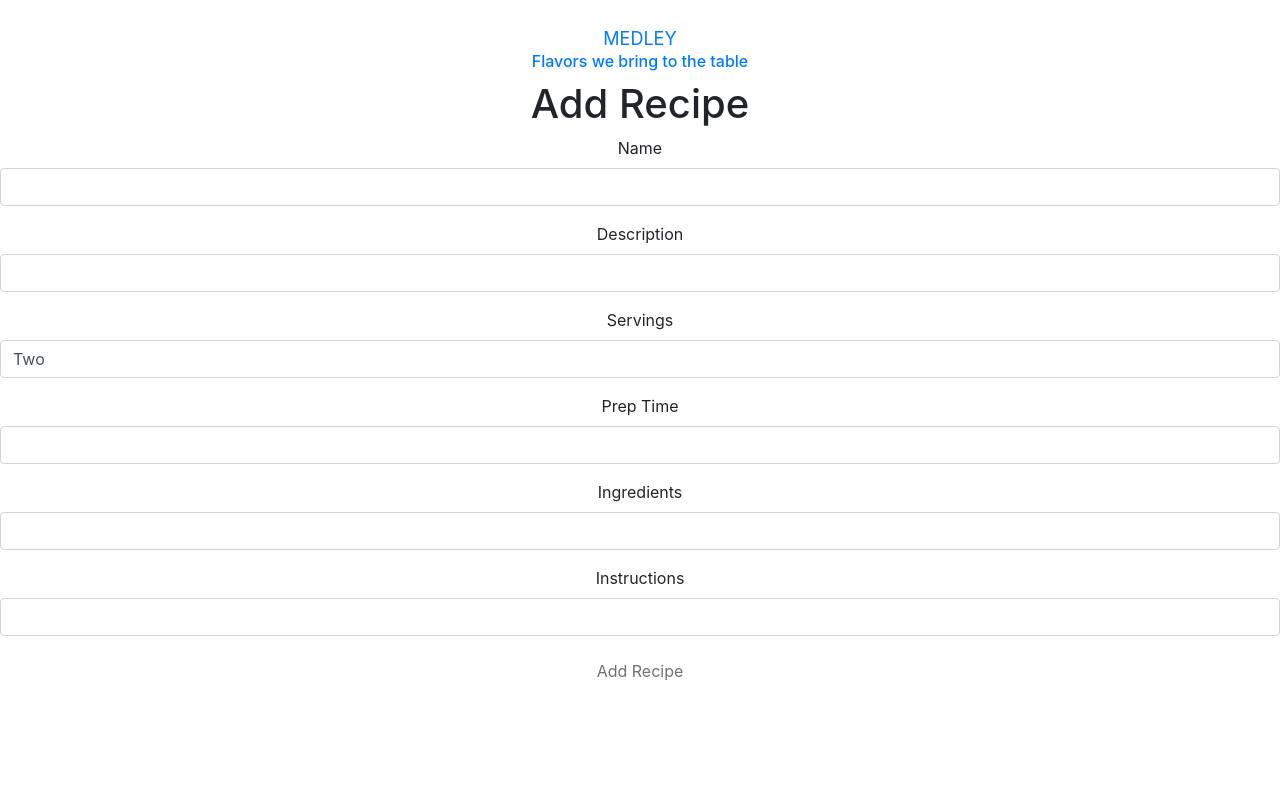
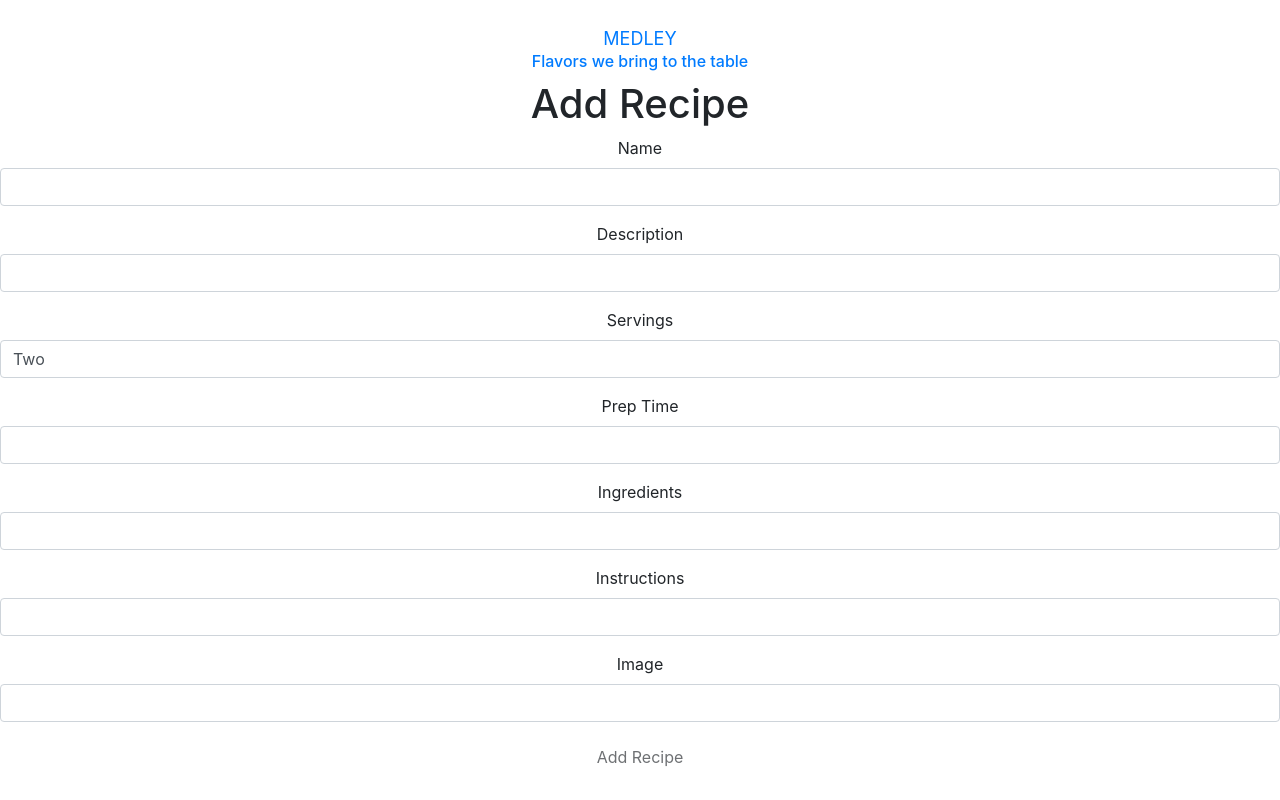
Before and after one commit to hoseaisnotjose/medley, a React (Create React App) app: page /add in a window 1280 px wide. Built offline with nearby package versions, Linux system fonts and the light colour scheme; no server answers.

Commit message:
image attachment to addRecipe

```diff
--- a/models/recipe.js
+++ b/models/recipe.js
@@ -8,7 +8,8 @@ const recipeSchema = new Schema({
     preptime: {type: String},
     ingredients: {type: String},
     instructions: {type: String},
-    owner: {type: Number, default: 0},
+    photo: {type: String},
+    // user: {this.props.user._id},
     likes: [{type: Schema.Types.ObjectId, ref: 'user'}]
 },{
     timestamps: true
--- a/models/user.js
+++ b/models/user.js
@@ -10,7 +10,8 @@ const userSchema = new mongoose.Schema({
         lowercase: true,
         unique: true
     },
-    password: String
+    password: String,
+    isAdmin: Boolean
 }, {
     timestamps: true
 });
--- a/package.json
+++ b/package.json
@@ -14,6 +14,7 @@
     "mongoose": "^5.10.9",
     "morgan": "^1.10.0",
     "react": "^16.13.1",
+    "react-bootstrap": "^1.3.0",
     "react-dom": "^16.13.1",
     "react-router-dom": "^5.2.0",
     "react-scripts": "3.4.3",
--- a/routes/api/recipes.js
+++ b/routes/api/recipes.js
@@ -18,5 +18,6 @@ router.post('/', recipesCtrl.create);
 router.get('/:id', recipesCtrl.show);
 router.put('/:id', recipesCtrl.update);
 router.delete('/:id', recipesCtrl.delete);
+router.get('/users/:id', recipesCtrl.userRecipes);
 
 module.exports = router;
--- a/server.js
+++ b/server.js
@@ -19,7 +19,6 @@ app.use(express.static(path.join(__dirname, 'build')));
 app.use(require('./config/auth'));
 app.use('/api/users', require('./routes/api/users'));
 app.use('/api/recipes', require('./routes/api/recipes'))
-// app.use('/api/recipes', require('./routes/api/recipes'));
 
 
 // catch all route
--- a/src/components/NavBar/NavBar.jsx
+++ b/src/components/NavBar/NavBar.jsx
@@ -1,6 +1,6 @@
 import React from 'react';
 import { Link } from 'react-router-dom';
-import RecipeListPage from '../../pages/RecipeListPage/RecipeListPage';
+// import RecipeListPage from '../../pages/RecipeListPage/RecipeListPage';
 // import logo from '../../src/logo.svg';
 import './NavBar.css';
 
--- a/src/components/RecipePanel/RecipePanel.jsx
+++ b/src/components/RecipePanel/RecipePanel.jsx
@@ -19,6 +19,7 @@ function RecipePanel({recipe}) {
                     <dd>{recipe.ingredients}</dd>
                     <dt>Instructions</dt>
                     <dd>{recipe.instructions}</dd>
+                    {recipe.photo && <img alt="recipe"src={recipe.photo}/>}
                 </dl>
             </div>
             <div className="panel-footer">
--- a/src/index.js
+++ b/src/index.js
@@ -1,6 +1,7 @@
 import React from 'react';
 import ReactDOM from 'react-dom';
 import './index.css';
+// import 'bootstrap/dist/css/bootstrap.min.css';
 import App from './pages/App/App';
 import * as serviceWorker from './serviceWorker';
 import { BrowserRouter as Router, Route } from 'react-router-dom';
--- a/src/pages/AddRecipePage/AddRecipePage.jsx
+++ b/src/pages/AddRecipePage/AddRecipePage.jsx
@@ -3,6 +3,7 @@ import React, { Component } from 'react';
 
 class AddRecipePage extends Component {
     state = {
+        showModal: false,
         invalidForm: true,
         formData: {
             name: '',
@@ -11,6 +12,8 @@ class AddRecipePage extends Component {
             preptime: '',
             ingredients: '',
             instructions: '',
+            photo: '',
+            // user: this.props.user._id
         }
     };
 
@@ -33,8 +36,10 @@ class AddRecipePage extends Component {
         return(
             <>
                 <h1>Add Recipe</h1>
-                <form ref={this.formRef} autoComplete="on" onSubmit={this.handleSubmit}>
-
+                <form ref={this.formRef} autoComplete="off" onSubmit={this.handleSubmit}>
+            {/* <Modal dialogClassName="adModal" show={this.state.showModal}>
+                <Modal.body>
+                    <divclassName="modalBody"> */}
                     <div className="form-group">
                         <label>Name</label>
                         <input className="form-control" name="name"
@@ -90,10 +95,22 @@ class AddRecipePage extends Component {
                         onChange={this.handleChange}
                         required
                         />
-                        </div>
+                    </div>
+                    <div className="form-group">
+                        <label>Image</label>
+                        <input
+                        className="form-control"
+                        name="photo"
+                        value={this.state.formData.photo}
+                        onChange={this.handleChange}
+                        />
+                    </div>
                     <button type="submit" className="btn" disabled={this.state.invalidForm}>Add Recipe</button>
                     {/* <button type="canel" className="btn">CANCEL</button> */}
                 </form>
+                {/* </Modal.body>
+                </Modal>
+                </div> */}
             </>
         );
     }
```
Also changed, not shown: config/auth.js (+11 -7 lines), controllers/recipes.js (+8 -1 lines), src/pages/App/App.js (+4 -4 lines), 1 other file (tests, documents, lock files or other folders).
